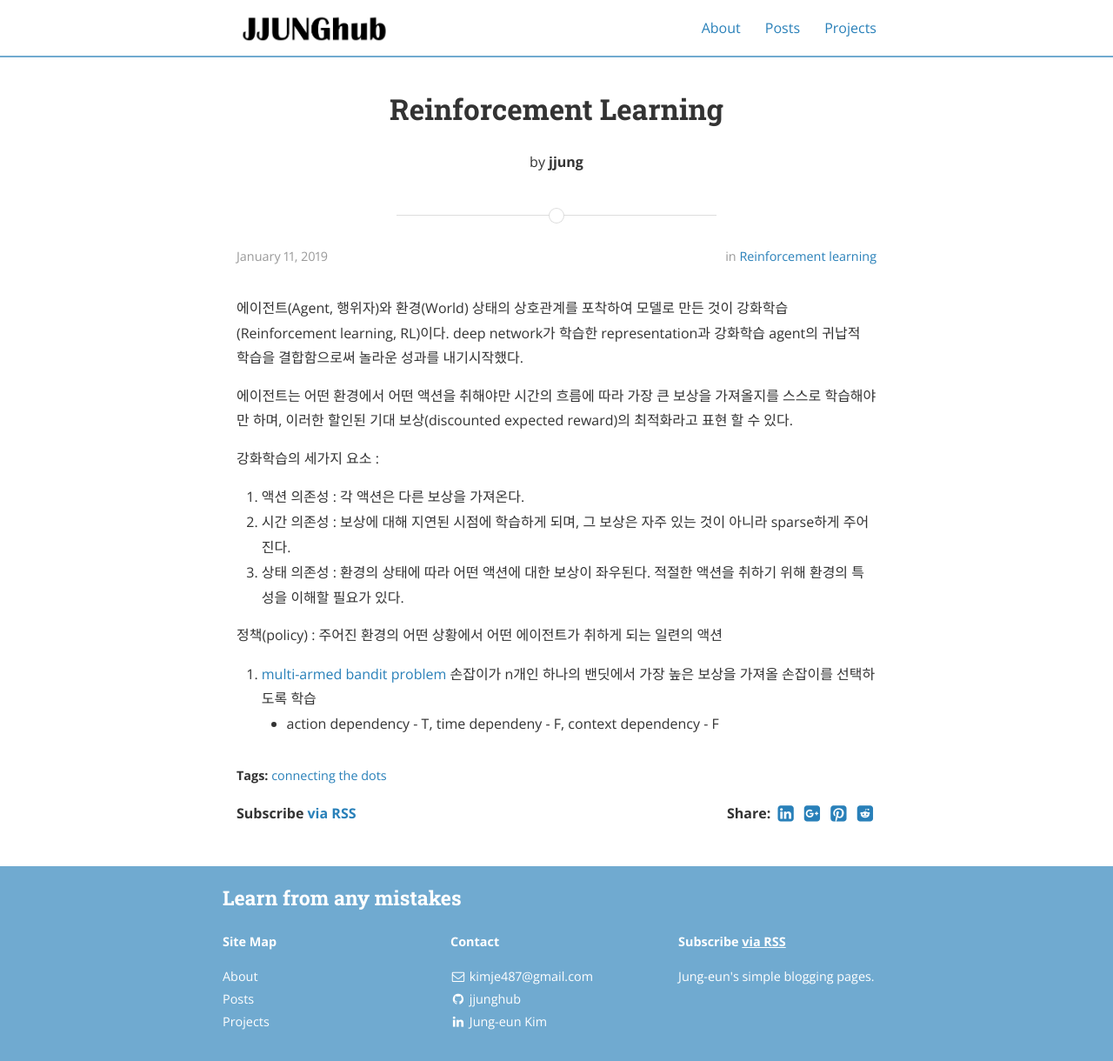
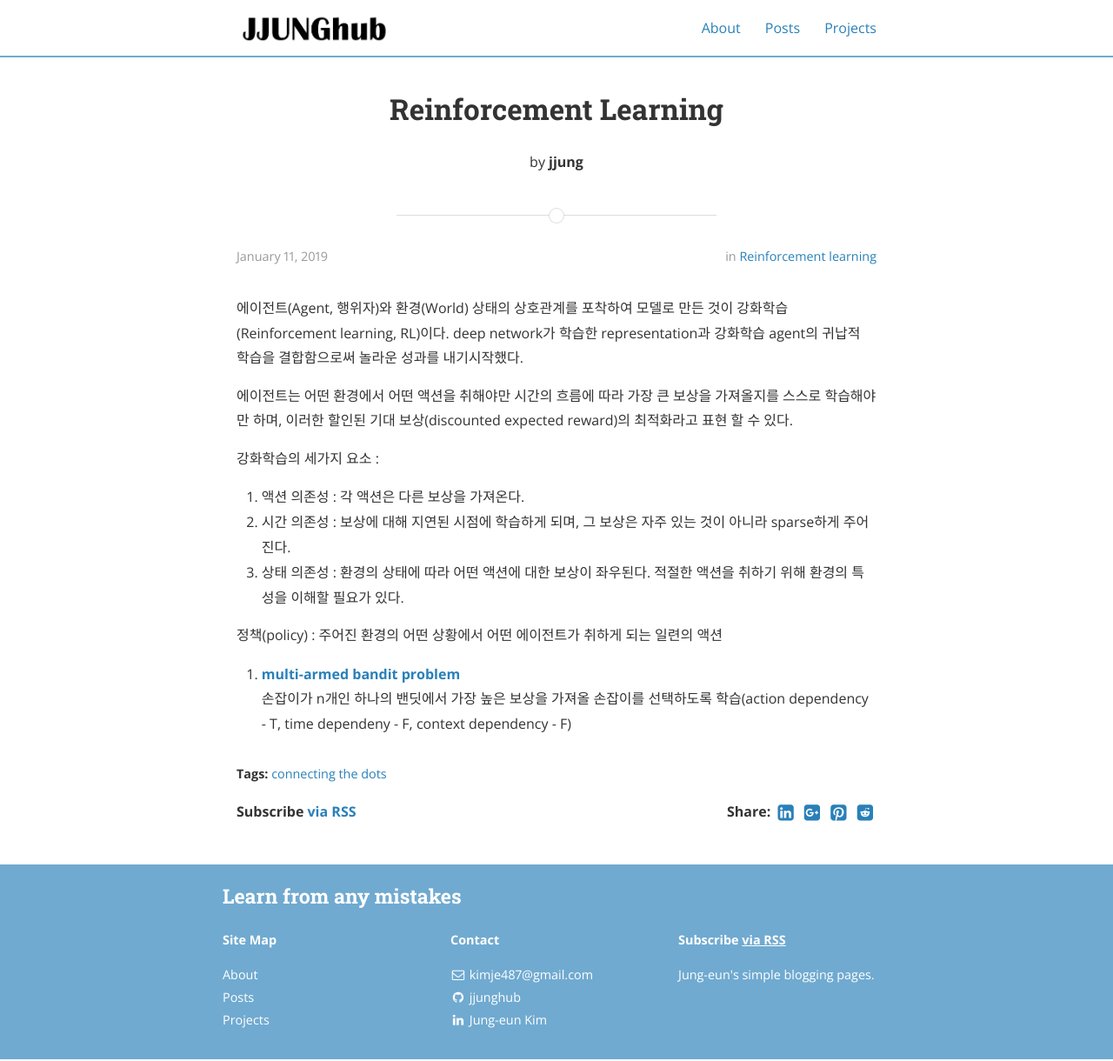
Before and after one commit to jjunghub/blog, a Jekyll site: the page built from _posts/2019-01-11-RFL.markdown, in a window 1280 px wide. Shown: the whole page at 87% size. Built offline with Jekyll 4.4.1, drawn with Linux system fonts in a browser that asks for light colours; nearby versions of some CDN libraries.

```diff
--- a/_posts/2019-01-11-RFL.markdown
+++ b/_posts/2019-01-11-RFL.markdown
@@ -22,5 +22,4 @@ deep network가 학습한 representation과 강화학습 agent의 귀납적 학
 
 
 1. [multi-armed bandit problem](link:)
-  손잡이가 n개인 하나의 밴딧에서 가장 높은 보상을 가져올 손잡이를 선택하도록 학습
-  - action dependency - T, time dependeny - F, context dependency - F
+: 손잡이가 n개인 하나의 밴딧에서 가장 높은 보상을 가져올 손잡이를 선택하도록 학습(action dependency - T, time dependeny - F, context dependency - F)
```
